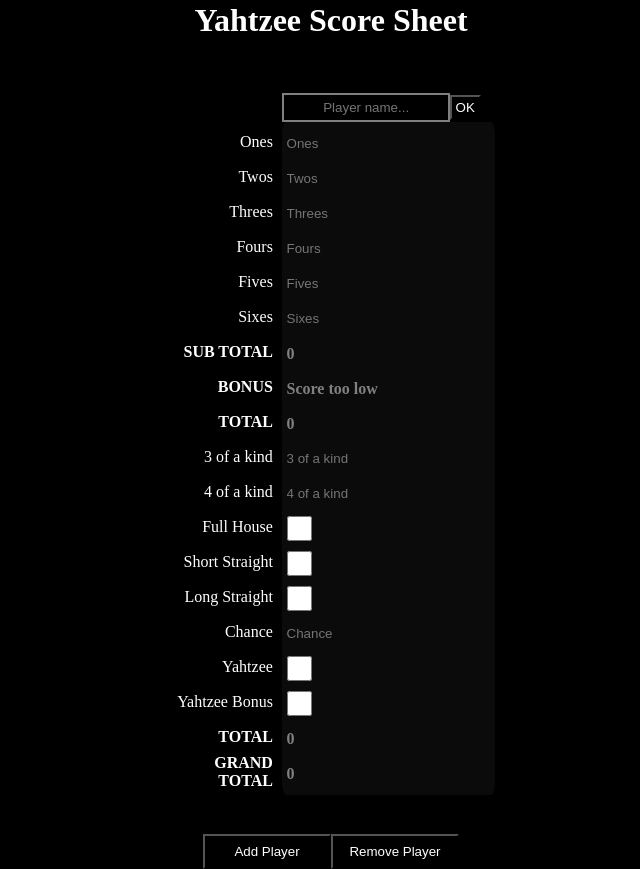
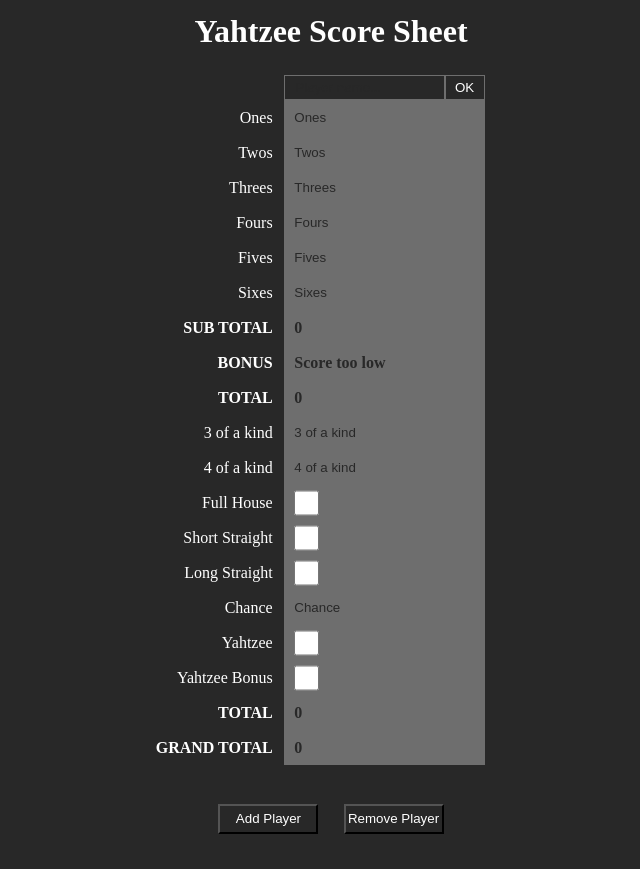
Before and after one commit to frankpeckover/yahtzee, a React (Create React App) app: page / in a window 1280 px wide. Shown: the whole page, without its empty margins (309-949 px from the left). Built offline with nearby package versions, Linux system fonts and the light colour scheme.

Commit message:
aligned desktop labels and created color variables

```diff
--- a/src/App.css
+++ b/src/App.css
@@ -1,36 +1,61 @@
+:root {
+	--colour-primary: #282828;
+	--colour-secondary: #6e6e6e;
+	--colour-accent: darkcyan;
+	--colour-text: white;
+
+	--name-input-height: 25px;
+}
+
 * {
-    margin: 0;
-    padding: 0;
+	margin: 0;
+	padding: 0;
+	box-sizing: border-box;
 }
 
 body {
-    background-color: black;
+	background-color: var(--colour-primary);
+}
+
+.center {
+	display: flex;
+	align-items: center;
+	justify-content: center;
+}
+
+.justify-right {
+	display: flex;
+	align-items: center;
+	justify-content: flex-end;
+}
+
+.justify-left {
+	display: flex;
+	align-items: center;
+	justify-content: flex-start;
+}
+
+.align-top {
+	display: flex;
+	align-items: flex-start;
+	justify-content: center;
+}
+
+.fill {
+	width: 100%;
+	height: 100%;
 }
 
 .title {
-    color: white;
-    text-align: center;
+	text-align: center;
+	color: var(--colour-text);
+	padding: 1%;
 }
 
-.score-board {
-    height: 100%;
-    width: 100%;
-    display: flex;
-    margin: auto;
-    justify-content: center;
-    padding-bottom: 3%;
+.player-control-button {
+	width: 100px;
+	height: 30px;
+	margin: 1%;
+	background: none;
+	color: var(--colour-text);
 }
-
-.button-div {
-    margin: auto;
-    text-align: center;
-    width: 20%;
-    height: 35px;
-}
-
-.player-control {
-    height: 100%;
-    width: 50%;
-    background: none;
-    color: white;
-}
--- a/src/App.jsx
+++ b/src/App.jsx
@@ -23,9 +23,11 @@
 	};
 
 	removePlayer = () => {
-		this.setState({
-			players: this.state.players.slice(0, this.state.players.length - 1)
-		});
+		if (this.state.players.length > 1) {
+			this.setState({
+				players: this.state.players.slice(0, this.state.players.length - 1)
+			});
+		}
 	};
 
 	render() {
@@ -34,15 +36,15 @@
 				<div className="title">
 					<h1>Yahtzee Score Sheet</h1>
 				</div>
-				<div className="score-board">
+				<div className="fill align-top" style={{ padding: '1%' }}>
 					<ScoreGuide />
 					{this.state.players}
 				</div>
-				<div className="button-div">
-					<button className="player-control" onClick={this.addPlayer}>
+				<div className="fill center" style={{ padding: '1%' }}>
+					<button className="player-control-button" onClick={this.addPlayer}>
 						Add Player
 					</button>
-					<button className="player-control" onClick={this.removePlayer}>
+					<button className="player-control-button" onClick={this.removePlayer}>
 						Remove Player
 					</button>
 				</div>
--- a/src/Player.jsx
+++ b/src/Player.jsx
@@ -1,5 +1,6 @@
 import React from 'react';
 import './player.css';
+import './App.css';
 
 export default class Player extends React.Component {
 	constructor(props) {
@@ -156,7 +157,7 @@
 	render() {
 		return (
 			<div className="player">
-				<div style={({ display: 'flex' }, { height: '25px' }, { width: '100%' })}>
+				<div className="fill center name-input-div">
 					<input className="name-input" type="text" placeholder="Player name..." />
 					<button className="name-button">OK</button>
 				</div>
@@ -195,13 +196,13 @@
 						min="0"
 						max="30"
 					/>
-					<p>
+					<p className="justify-left">
 						<strong>{this.state.topSubTotal}</strong>
 					</p>
-					<p>
+					<p className="justify-left">
 						<strong>{this.state.bonus[0] ? 'Bonus Achieved!' : 'Score too low'}</strong>
 					</p>
-					<p>
+					<p className="justify-left">
 						<strong>{this.state.topTotal}</strong>
 					</p>
 
@@ -221,9 +222,15 @@
 						min="0"
 						max="30"
 					/>
-					<input type="checkbox" onChange={this.handleCheckbox} name="fullHouse" />
-					<input type="checkbox" onChange={this.handleCheckbox} name="shortStraight" />
-					<input type="checkbox" onChange={this.handleCheckbox} name="longStraight" />
+					<div className="fill justify-left">
+						<input type="checkbox" onChange={this.handleCheckbox} name="fullHouse" />
+					</div>
+					<div className="fill justify-left">
+						<input type="checkbox" onChange={this.handleCheckbox} name="shortStraight" />
+					</div>
+					<div className="fill justify-left">
+						<input type="checkbox" onChange={this.handleCheckbox} name="longStraight" />
+					</div>
 					<input
 						type="number"
 						onChange={this.handleChange}
@@ -232,12 +239,16 @@
 						min="0"
 						max="30"
 					/>
-					<input type="checkbox" onChange={this.handleCheckbox} name="yahtzee" />
-					<input type="checkbox" onChange={this.handleCheckbox} name="yahtzeeBonus" />
-					<p>
+					<div className="fill justify-left">
+						<input type="checkbox" onChange={this.handleCheckbox} name="yahtzee" />
+					</div>
+					<div className="fill justify-left">
+						<input type="checkbox" onChange={this.handleCheckbox} name="yahtzeeBonus" />
+					</div>
+					<p className="justify-left">
 						<strong>{this.state.bottomTotal}</strong>
 					</p>
-					<p>
+					<p className="justify-left">
 						<strong>{this.state.grandTotal}</strong>
 					</p>
 				</div>
--- a/src/ScoreGuide.jsx
+++ b/src/ScoreGuide.jsx
@@ -1,21 +1,26 @@
-import React from 'react'
-import './scoreGuide.css'
+import React from 'react';
+import './scoreGuide.css';
+import './App.css';
 
 export default class ScoreGuide extends React.Component {
 	render() {
 		return (
 			<div className="score-guide">
-                <div className="title"></div>
-                <div className="list">
 				<label>Ones</label>
 				<label>Twos</label>
 				<label>Threes</label>
 				<label>Fours</label>
 				<label>Fives</label>
 				<label>Sixes</label>
-                    <label><strong>SUB TOTAL</strong></label>
-                    <label><strong>BONUS</strong></label>
-                    <label><strong>TOTAL</strong></label>
+				<label>
+					<strong>SUB TOTAL</strong>
+				</label>
+				<label>
+					<strong>BONUS</strong>
+				</label>
+				<label>
+					<strong>TOTAL</strong>
+				</label>
 
 				<label>3 of a kind</label>
 				<label>4 of a kind</label>
@@ -25,10 +30,13 @@
 				<label>Chance</label>
 				<label>Yahtzee</label>
 				<label>Yahtzee Bonus</label>
-                    <label><strong>TOTAL</strong></label>
-                    <label><strong>GRAND TOTAL</strong></label>
+				<label>
+					<strong>TOTAL</strong>
+				</label>
+				<label>
+					<strong>GRAND TOTAL</strong>
+				</label>
 			</div>
-            </div>
-        )
+		);
 	}
 }
--- a/src/player.css
+++ b/src/player.css
@@ -1,39 +1,38 @@
 .player {
-    margin-right: 1%;
-    margin-top: 5%;
-    color: grey;
+	color: var(--colour-accent);
+	height: 100%;
+	margin-right: 10px;
 }
 
 .scores {
 	display: grid;
 	width: 100%;
-    grid-template-columns: minmax(120px, auto);
-    grid-template-rows: repeat(19, 35px);
+	grid-template-rows: repeat(19, 1fr);
 	align-items: center;
-    background-color: rgba(40, 40, 43, 0.281);
-    border-radius: 2%;
-    padding: 2%;
+	background-color: var(--colour-secondary);
 }
 
+input,
 p {
 	height: 35px;
-    position: relative;
-    top: 25%;
+	width: 100%;
+	padding-left: 5%;
+}
+
+input::placeholder,
+p {
+	color: var(--colour-primary);
 }
 
 input[type=number] {
-    height: 35px;
-    width: 100%;
 	background: none;
 	border: none;
-    color: white;
-    border-radius: 4px;
 }
 
 input[type=checkbox] {
-    height: 25px;
+	height: 80%;
 	width: 25px;
-    border: 1px solid white;
+	margin-left: 5%;
 }
 
 input[type=number]::-webkit-inner-spin-button,
@@ -42,18 +41,23 @@
 	margin: 0;
 }
 
+.name-input-div {
+	width: 100%;
+	height: var(--name-input-height);
+}
+
 .name-input {
-    text-align: center;
 	width: 80%;
-    height: 25px;
-    border: grey 2px solid;
-    color: white;
+	height: 100%;
 	background: none;
+	border: 1px solid var(--colour-secondary);
+	color: var(--colour-text);
 }
 
 .name-button {
-    width: 15%;
-    height: 25px;
+	width: 20%;
+	height: 100%;
 	background: none;
-    color: white;
+	border: 1px solid var(--colour-secondary);
+	color: var(--colour-text);
 }
--- a/src/scoreGuide.css
+++ b/src/scoreGuide.css
@@ -1,24 +1,20 @@
 .score-guide {
-    margin-top: 5%;
-    color: white;
+	display: grid;
+	height: 100%;
+	grid-template-rows: repeat(19, 1fr);
+	align-items: center;
+	white-space: nowrap;
+	margin-top: var(--name-input-height);
 }
 
-.list {
-    display: grid;
-    grid-template-columns: minmax(120px, auto);
-    grid-template-rows: repeat(19, 35px);
-    align-items: center;
-    border-radius: 2%;
-    padding: 2%;
+.score-guide > * {
+	display: flex;
+	align-items: center;
+	justify-content: flex-end;
 }
 
 label {
-    text-align: right;
-    padding-right: 10%;
+	padding-right: 10%;
+	height: 35px;
+	color: var(--colour-text);
 }
-
-.title {
-    height: 25px;
-    text-align: center;
-    border: rgba(173, 216, 230, 0) 2px solid;
-}
```
Lines whose indentation alone changed are shown as unchanged.
